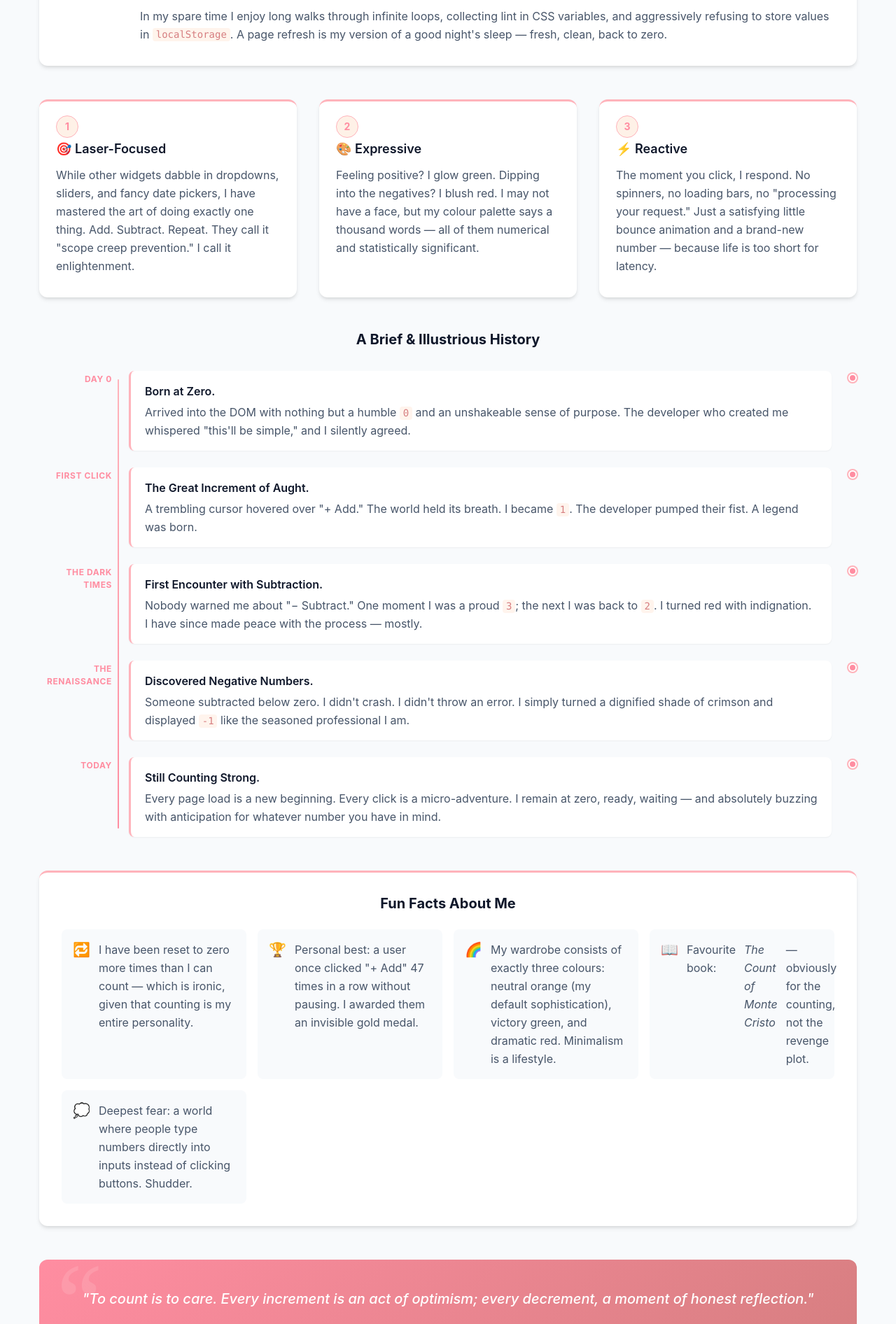
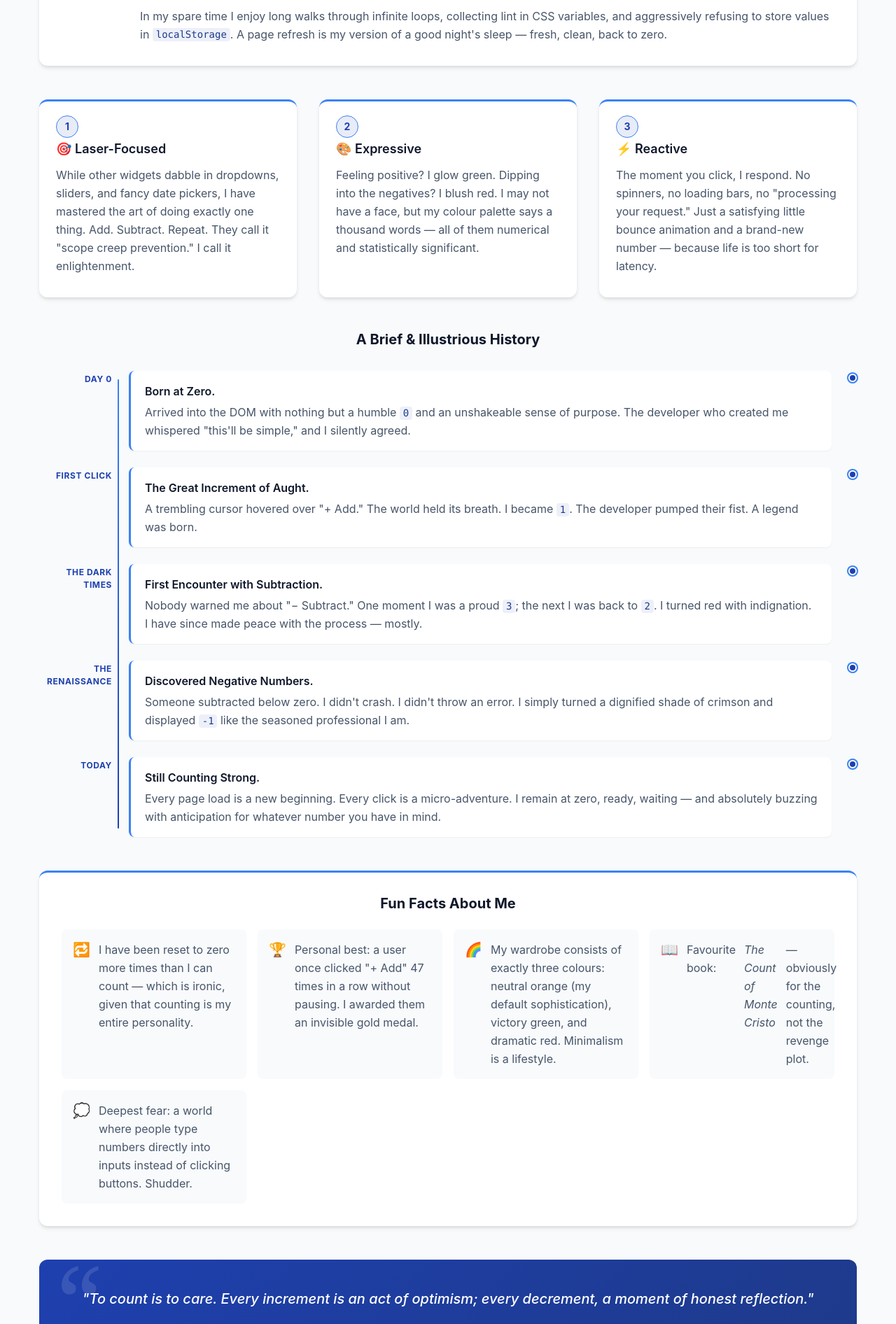
Before and after one commit to chiron-team/git9, a website: page index.html in a window 1280 px wide. Shown: the part 900-2792 px from the top of the page at 70% size. Drawn offline with Linux system fonts and the light colour scheme.

Commit message:
feat(agent): Change Application Theme to Dark Blue
Task ID: ds9DcoVRKAoHGmbyjoZA
Type: feature
Priority: medium

```diff
--- a/src/css/base.css
+++ b/src/css/base.css
@@ -85,7 +85,7 @@ img {
 
 /* Selection styles */
 ::selection {
-  background-color: var(--color-primary-light);
+  background-color: var(--color-primary);
   color: var(--color-white);
 }
 
--- a/src/css/components.css
+++ b/src/css/components.css
@@ -140,7 +140,7 @@
   font-size: var(--font-size-sm);
   font-weight: var(--font-weight-bold);
   color: var(--color-primary);
-  background-color: rgb(249 115 22 / 10%);
+  background-color: rgb(30 64 175 / 10%);
   border: 1.5px solid var(--color-primary-light);
   border-radius: var(--radius-full);
   line-height: 1;
@@ -251,7 +251,7 @@
   outline: none;
   background-color: var(--color-white);
   border-color: var(--color-primary);
-  box-shadow: 0 0 0 3px rgb(249 115 22 / 12%);
+  box-shadow: 0 0 0 3px rgb(30 64 175 / 12%);
 }
 
 /* Error state — applied by JS on invalid submission */
@@ -621,7 +621,7 @@
   letter-spacing: 0.02em;
 }
 
-/* Inputs use the primary-light border and warm tint to match the counter
+/* Inputs use the primary-light border and cool-blue tint to match the counter
    display and card accent language rather than the plain gray-200 default. */
 .calculator__input {
   width: 100%;
@@ -631,7 +631,7 @@
   font-variant-numeric: tabular-nums;
   text-align: center;
   color: var(--color-gray-900);
-  background-color: rgb(249 115 22 / 4%);
+  background-color: rgb(30 64 175 / 4%);
   border: 2px solid var(--color-primary-light);
   border-radius: var(--radius-lg);
   box-shadow: var(--shadow-sm);
@@ -652,14 +652,14 @@
 
 .calculator__input:hover {
   border-color: var(--color-primary);
-  background-color: rgb(249 115 22 / 6%);
+  background-color: rgb(30 64 175 / 6%);
 }
 
 .calculator__input:focus {
   outline: none;
   border-color: var(--color-primary);
   background-color: var(--color-white);
-  box-shadow: 0 0 0 3px rgb(249 115 22 / 15%);
+  box-shadow: 0 0 0 3px rgb(30 64 175 / 15%);
 }
 
 /* Input error state — applied by JS when a field contains a non-numeric value */
@@ -894,7 +894,7 @@
   display: flex;
   align-items: center;
   justify-content: center;
-  background-color: rgb(249 115 22 / 10%);
+  background-color: rgb(30 64 175 / 10%);
   border: 2px solid var(--color-primary-light);
   border-radius: var(--radius-full);
   line-height: 1;
@@ -932,7 +932,7 @@
   font-family: var(--font-family-mono);
   font-size: 0.875em;
   color: var(--color-primary-dark);
-  background-color: rgb(249 115 22 / 8%);
+  background-color: rgb(30 64 175 / 8%);
   padding: 0.1em 0.35em;
   border-radius: var(--radius-base);
 }
@@ -1039,7 +1039,7 @@
   font-family: var(--font-family-mono);
   font-size: 0.875em;
   color: var(--color-primary-dark);
-  background-color: rgb(249 115 22 / 8%);
+  background-color: rgb(30 64 175 / 8%);
   padding: 0.1em 0.35em;
   border-radius: var(--radius-base);
 }
--- a/src/css/layout.css
+++ b/src/css/layout.css
@@ -22,7 +22,7 @@
 .header__title {
   font-size: var(--font-size-2xl);
   font-weight: var(--font-weight-bold);
-  color: var(--color-gray-800);
+  color: var(--color-white);
   letter-spacing: 0.02em;
   margin: 0;
 }
--- a/src/css/variables.css
+++ b/src/css/variables.css
@@ -2,17 +2,17 @@
 
 :root {
   /* Colors */
-  --color-primary: #ff8da1;
-  --color-primary-dark: #d67e80;
-  --color-primary-light: #ffb3bb;
+  --color-primary: #1e40af;
+  --color-primary-dark: #1e3a8a;
+  --color-primary-light: #3b82f6;
 
-  --color-secondary: #64748b;
-  --color-secondary-dark: #475569;
-  --color-secondary-light: #94a3b8;
+  --color-secondary: #1d4ed8;
+  --color-secondary-dark: #1e3a8a;
+  --color-secondary-light: #60a5fa;
 
-  --color-accent: #f59e0b;
-  --color-accent-dark: #d97706;
-  --color-accent-light: #fbbf24;
+  --color-accent: #0ea5e9;
+  --color-accent-dark: #0284c7;
+  --color-accent-light: #38bdf8;
 
   --color-success: #10b981;
   --color-warning: #f59e0b;
```
